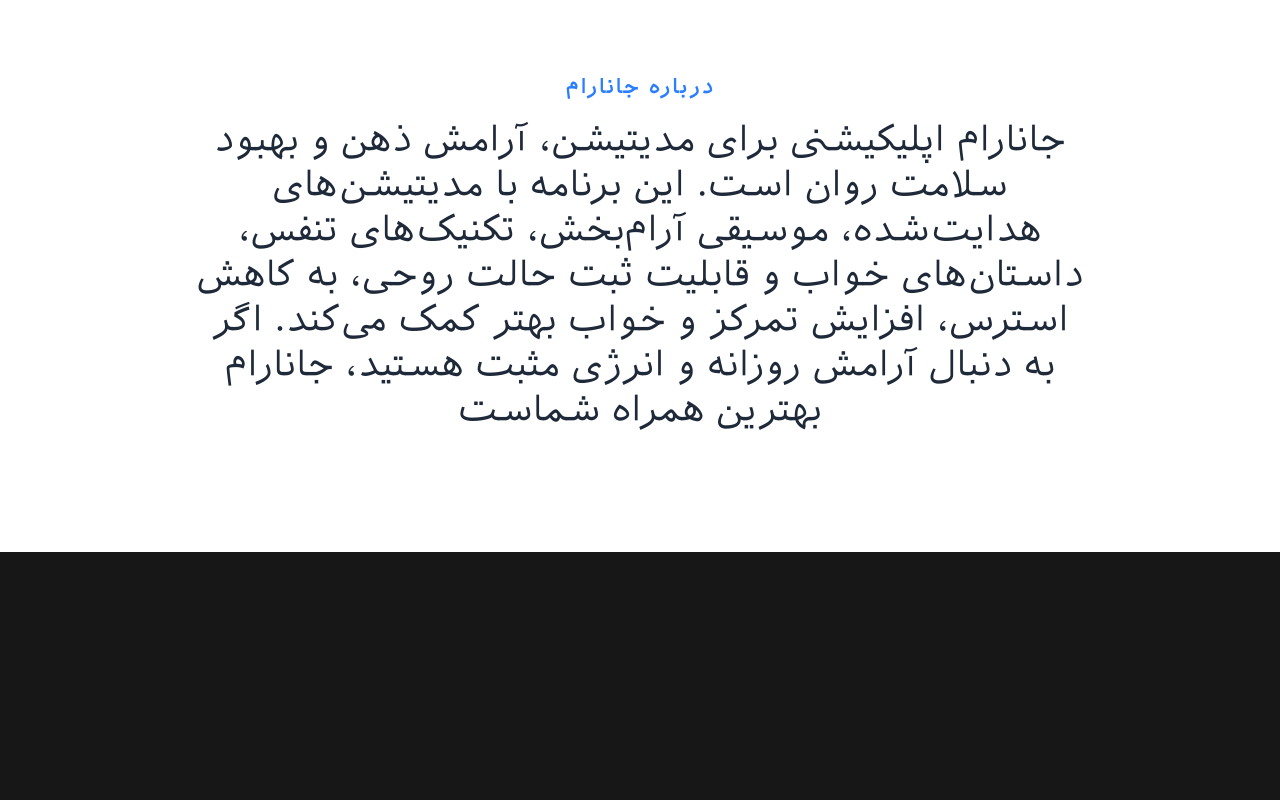
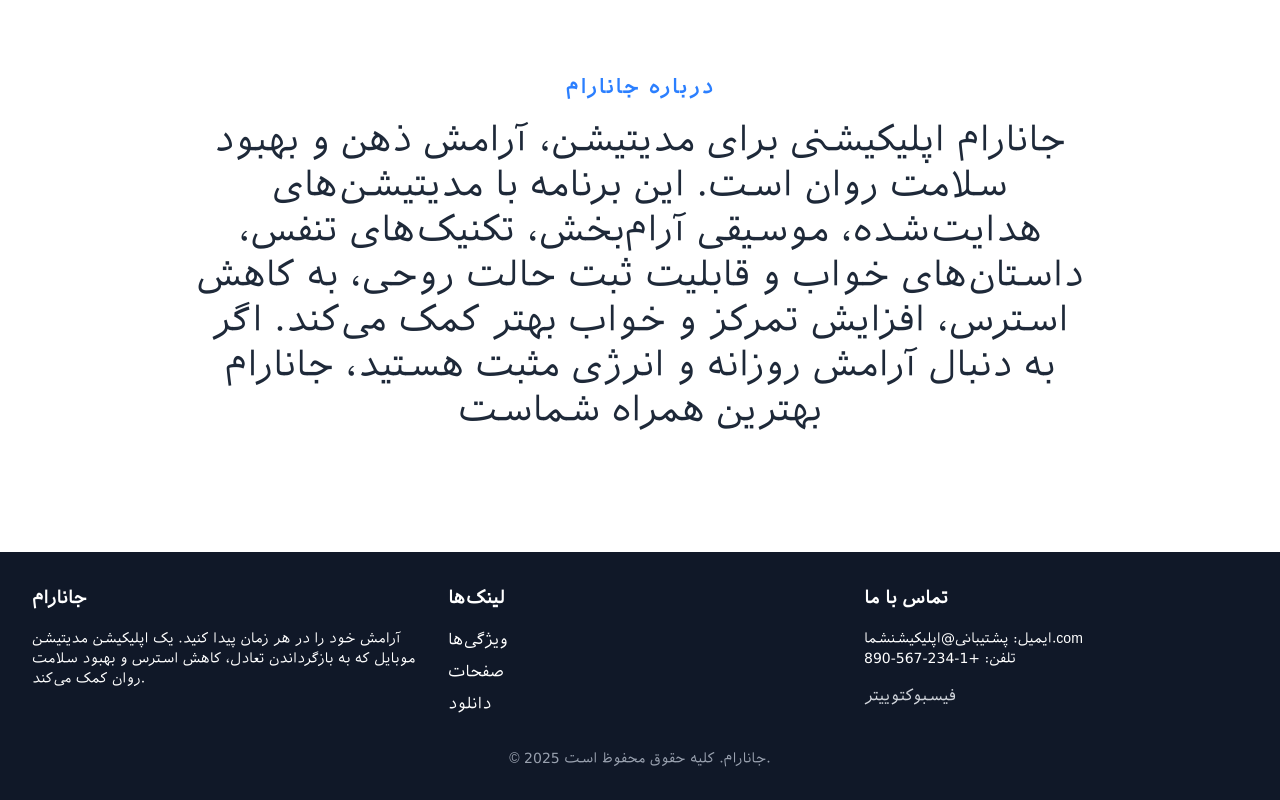
Before and after one commit to salarmiirzaeie/janaram-next, a Next.js app: page / in a window 1280 px wide. Shown: the part 803-1603 px from the top of the page. Before the commit the page ends 1355 px from the top, so only its background shows below. Built offline with nearby package versions, Linux system fonts and the light colour scheme.

Commit message:
add footer

```diff
--- a/app/layout.tsx
+++ b/app/layout.tsx
@@ -3,6 +3,7 @@ import "./globals.css";
 import Header from "@/components/layout/Header";
 
 import localFont from "next/font/local";
+import Footer from "@/components/layout/Footer";
 
 const iranSans = localFont({
   src: [
@@ -32,6 +33,7 @@ export default function RootLayout({
         <Header />
 
         {children}
+        <Footer />
       </body>
     </html>
   );
--- /dev/null
+++ b/components/layout/Footer.tsx
@@ -0,0 +1,57 @@
+import React from "react";
+
+const Footer: React.FC = () => {
+  return (
+    <footer className="bg-gray-900 text-white py-8">
+      <div className="container mx-auto px-4 md:px-6 lg:px-8">
+        <div className="grid grid-cols-1 md:grid-cols-3 gap-8">
+          <div className="mb-6 md:mb-0">
+            <h3 className="text-lg font-semibold mb-4">جانارام</h3>
+            <p className="text-sm">
+              آرامش خود را در هر زمان پیدا کنید. یک اپلیکیشن مدیتیشن موبایل که به بازگرداندن تعادل، کاهش استرس و بهبود
+              سلامت روان کمک می‌کند.
+            </p>
+          </div>
+          <div>
+            <h3 className="text-lg font-semibold mb-4">لینک‌ها</h3>
+            <ul className="space-y-2">
+              <li>
+                <a href="/features" className="hover:text-gray-300">
+                  ویژگی‌ها
+                </a>
+              </li>
+              <li>
+                <a href="/screens" className="hover:text-gray-300">
+                  صفحات
+                </a>
+              </li>
+              <li>
+                <a href="/download" className="hover:text-gray-300">
+                  دانلود
+                </a>
+              </li>
+            </ul>
+          </div>
+          <div>
+            <h3 className="text-lg font-semibold mb-4">تماس با ما</h3>
+            <p className="text-sm">ایمیل: پشتیبانی@اپلیکیشنشما.com</p>
+            <p className="text-sm">تلفن: +1-234-567-890</p>
+            <div className="mt-4">
+              <a href="#" className="text-gray-300 hover:text-white mr-4">
+                فیسبوک
+              </a>
+              <a href="#" className="text-gray-300 hover:text-white">
+                توییتر
+              </a>
+            </div>
+          </div>
+        </div>
+        <div className="mt-8 text-center text-sm text-gray-400">
+          <p>© {new Date().getFullYear()} جانارام. کلیه حقوق محفوظ است.</p>
+        </div>
+      </div>
+    </footer>
+  );
+};
+
+export default Footer;
--- a/components/layout/Header.tsx
+++ b/components/layout/Header.tsx
@@ -1,5 +1,6 @@
 "use client";
 import Image from "next/image";
+import Link from "next/link";
 import { useState } from "react";
 
 const Header: React.FC = () => {
@@ -35,9 +36,11 @@ const Header: React.FC = () => {
           <a href="#وبلاگ" className="text-gray-700 hover:text-blue-600 transition-colors duration-200">
             وبلاگ
           </a>
+          <Link href={"https://cafebazaar.ir/app/com.salarmiirzapour.Janaram"}>
             <button className="bg-black text-white px-6 py-2 rounded-full hover:bg-gray-800 transition-colors duration-200 shadow-lg">
               دانلود
             </button>
+          </Link>
         </nav>
 
         {/* Mobile Menu Button (Hamburger Icon) */}
@@ -103,9 +106,11 @@ const Header: React.FC = () => {
             >
               وبلاگ
             </a>
+            <Link href={"https://cafebazaar.ir/app/com.salarmiirzapour.Janaram"}>
               <button className="bg-black text-white px-6 py-2 rounded-full hover:bg-gray-800 transition-colors duration-200 shadow-lg w-fit">
                 دانلود
               </button>
+            </Link>
           </div>
         </nav>
       </header>
--- a/components/layout/Hero.tsx
+++ b/components/layout/Hero.tsx
@@ -1,4 +1,5 @@
 // components/HeroSection.tsx
+import Link from "next/link";
 import React from "react";
 
 const HeroSection: React.FC = () => {
@@ -20,9 +21,11 @@ const HeroSection: React.FC = () => {
         </p>
 
         {/* Call to Action Button */}
-        <button className="bg-gray-900 hover:bg-gray-800 text-white font-semibold py-3 px-8 rounded-full shadow-lg transition duration-300 ease-in-out transform hover:scale-105 focus:outline-none focus:ring-2 focus:ring-gray-500 focus:ring-opacity-50">
-          دانلود
-        </button>
+        <Link href={"https://cafebazaar.ir/app/com.salarmiirzapour.Janaram"}>
+          <button className="bg-gray-900 hover:bg-gray-800 text-white font-semibold py-3 px-8 rounded-full shadow-lg transition duration-300 ease-in-out transform hover:scale-105 focus:outline-none focus:ring-2 focus:ring-gray-500 focus:ring-opacity-50">
+            دانلود
+          </button>
+        </Link>
       </div>
     </section>
   );
```
Lines whose indentation alone changed are shown as unchanged.
